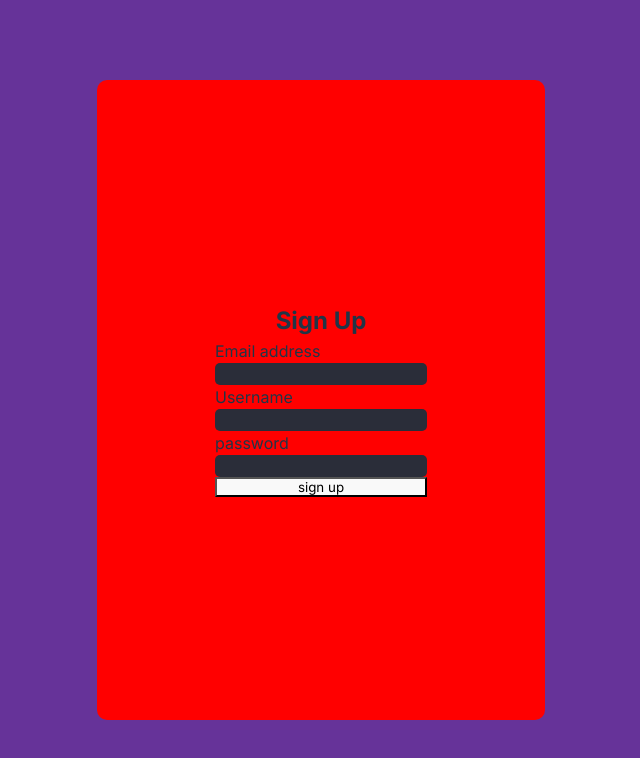
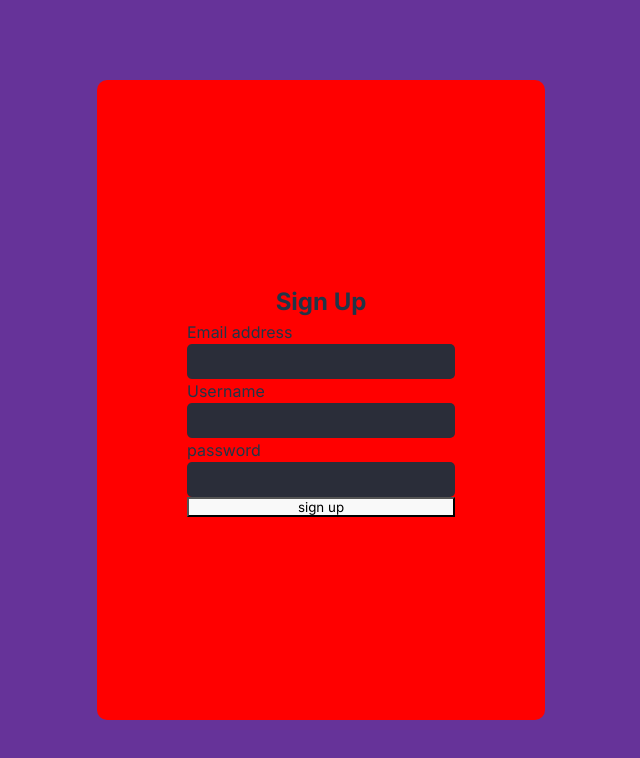
Before and after one commit to DylanBackus/SocialMedia, a React (Vite) app: page /signup in a window 1280 px wide. Shown: the top 758 px of the page, without its empty margins (319-959 px from the left). Built offline with nearby package versions, Linux system fonts and the light colour scheme.

Commit message:
Signup commit

```diff
--- a/src/SignUp.jsx
+++ b/src/SignUp.jsx
@@ -8,7 +8,7 @@ const SignUp = () => {
 
 
     const SignUpFunc = () => {
-        createUserWithEmailAndPassword(auth, email, username, password)
+        createUserWithEmailAndPassword(auth, email, password)
       .then((userCredential) => {
         // Signed up
         const user = userCredential.user;
@@ -46,7 +46,7 @@ const SignUp = () => {
               onChange={(e) => setPassword(e.target.value)}
               className="inputField"
             />
-            <button type="submit">
+            <button type="submit" className="submitB">
               sign up
             </button>
           </form>
--- a/src/css/home.css
+++ b/src/css/home.css
@@ -369,11 +369,13 @@
     flex-direction: column;
 }
 .inputField{
-    padding-left: 10px;
-    padding-right: 10px;
-    padding-top: 3px;
-    padding-bottom: 3px;
+    padding-left: 9px;
+    padding-right: 9px;
+    padding-top: 8px;
+    padding-bottom: 8px;
     border-radius: 5px;
     background-color: #2A2D39;
     border: 0px;
+    width: 250px;
+    height: 19px;
 }
```
